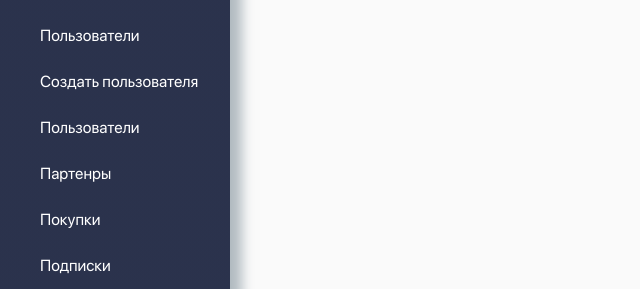
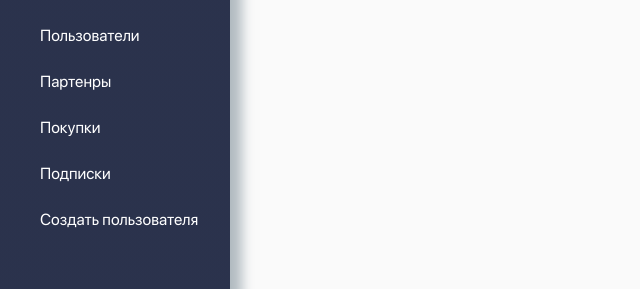
Before and after one commit to Bigway8/bigway8.github.io, a React (Create React App) app: page /private/admin in a window 1280 px wide. Shown: the part 177-466 px from the top of the page, without its empty margins (0-640 px from the left). Built offline with nearby package versions, Linux system fonts and the light colour scheme.

Commit message:
поправил сайдбар

```diff
--- a/src/components/private/SideBar.js
+++ b/src/components/private/SideBar.js
@@ -39,14 +39,6 @@ const pages = [
     title: 'Сотрудники',
   },
   {
-    to: '/users',
-    title: 'Пользователи',
-  },
-  {
-    to: '/create-user',
-    title: 'Создать пользователя',
-  },
-  {
     to: '/customers',
     title: 'Пользователи',
   },
@@ -59,4 +51,8 @@ const pages = [
     title: 'Покупки',
   },
   { to: '/subscriptions', title: 'Подписки' },
+  {
+    to: '/create-user',
+    title: 'Создать пользователя',
+  },
 ]
```
